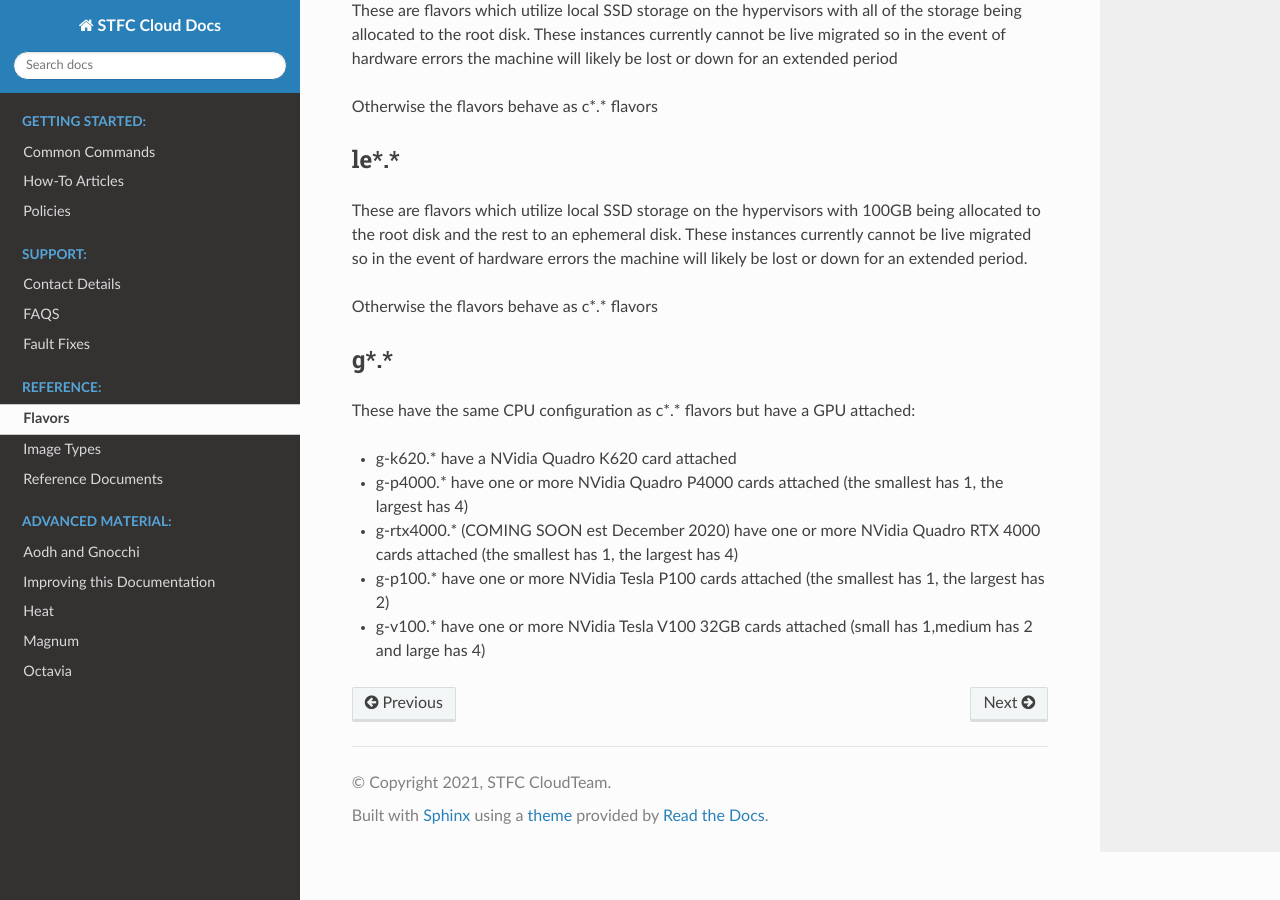
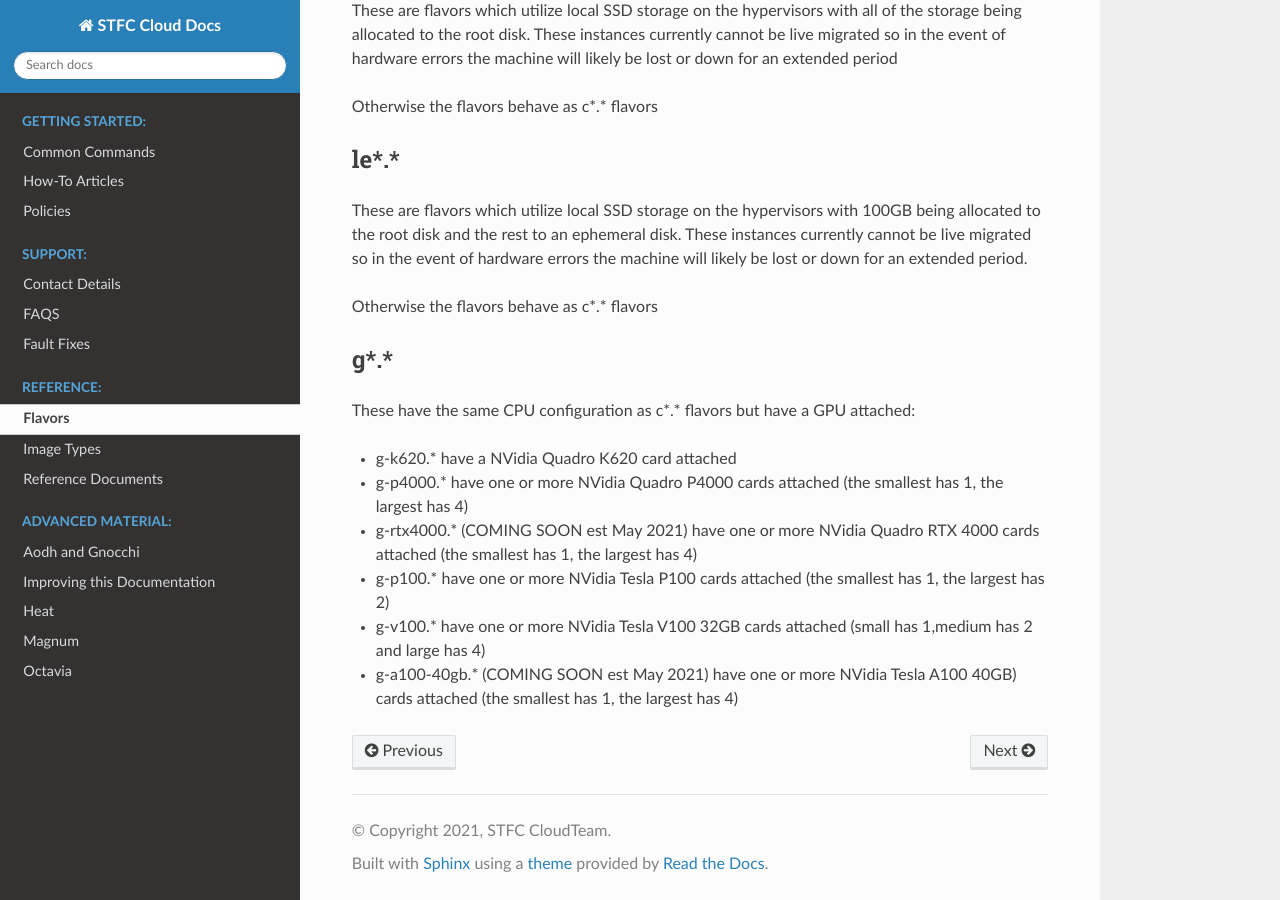
Before and after one commit to stfc/cloud-docs, a Sphinx documentation site: the page built from source/Flavors.rst, in a window 1280 px wide and 900 px high, scrolled down 934 px. Built offline with Sphinx 7.4.7 and the Read the Docs theme 2.0.0, drawn with Linux system fonts in a browser that asks for light colours.

Commit message:
Add flavor description for Tesla A100 flavors

```diff
--- a/source/Flavors.rst
+++ b/source/Flavors.rst
@@ -49,6 +49,7 @@
 
 - g-k620.* have a NVidia Quadro K620 card attached
 - g-p4000.* have one or more NVidia Quadro P4000 cards attached (the smallest has 1, the largest has 4)
-- g-rtx4000.* (COMING SOON est December 2020) have one or more NVidia Quadro RTX 4000 cards attached (the smallest has 1, the largest has 4)
+- g-rtx4000.* (COMING SOON est May 2021) have one or more NVidia Quadro RTX 4000 cards attached (the smallest has 1, the largest has 4)
 - g-p100.* have one or more NVidia Tesla P100 cards attached (the smallest has 1, the largest has 2)
 - g-v100.* have one or more NVidia Tesla V100 32GB cards attached (small has 1,medium has 2 and large has 4)
+- g-a100-40gb.* (COMING SOON est May 2021) have one or more NVidia Tesla A100 40GB) cards attached (the smallest has 1, the largest has 4)
```
